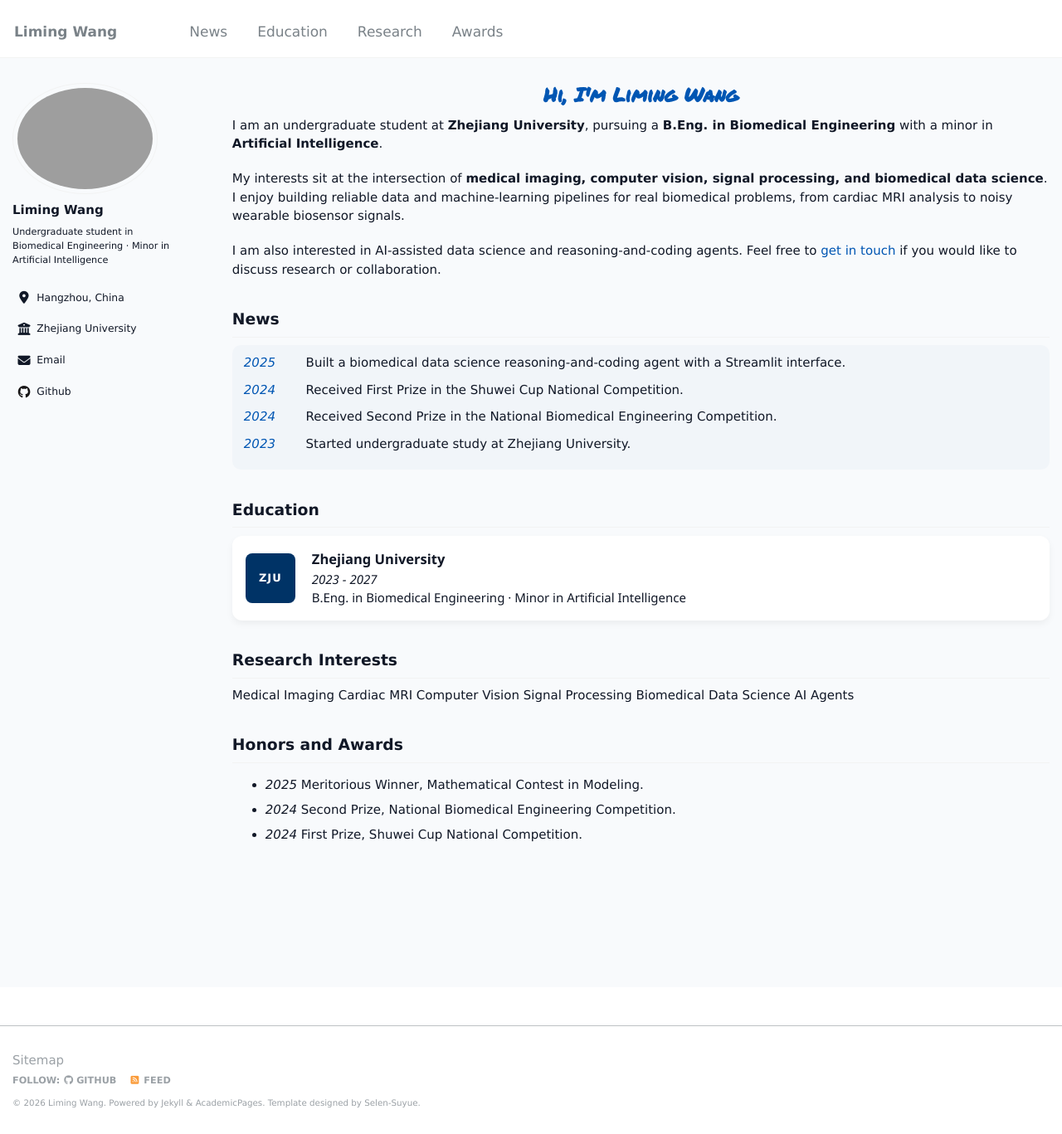
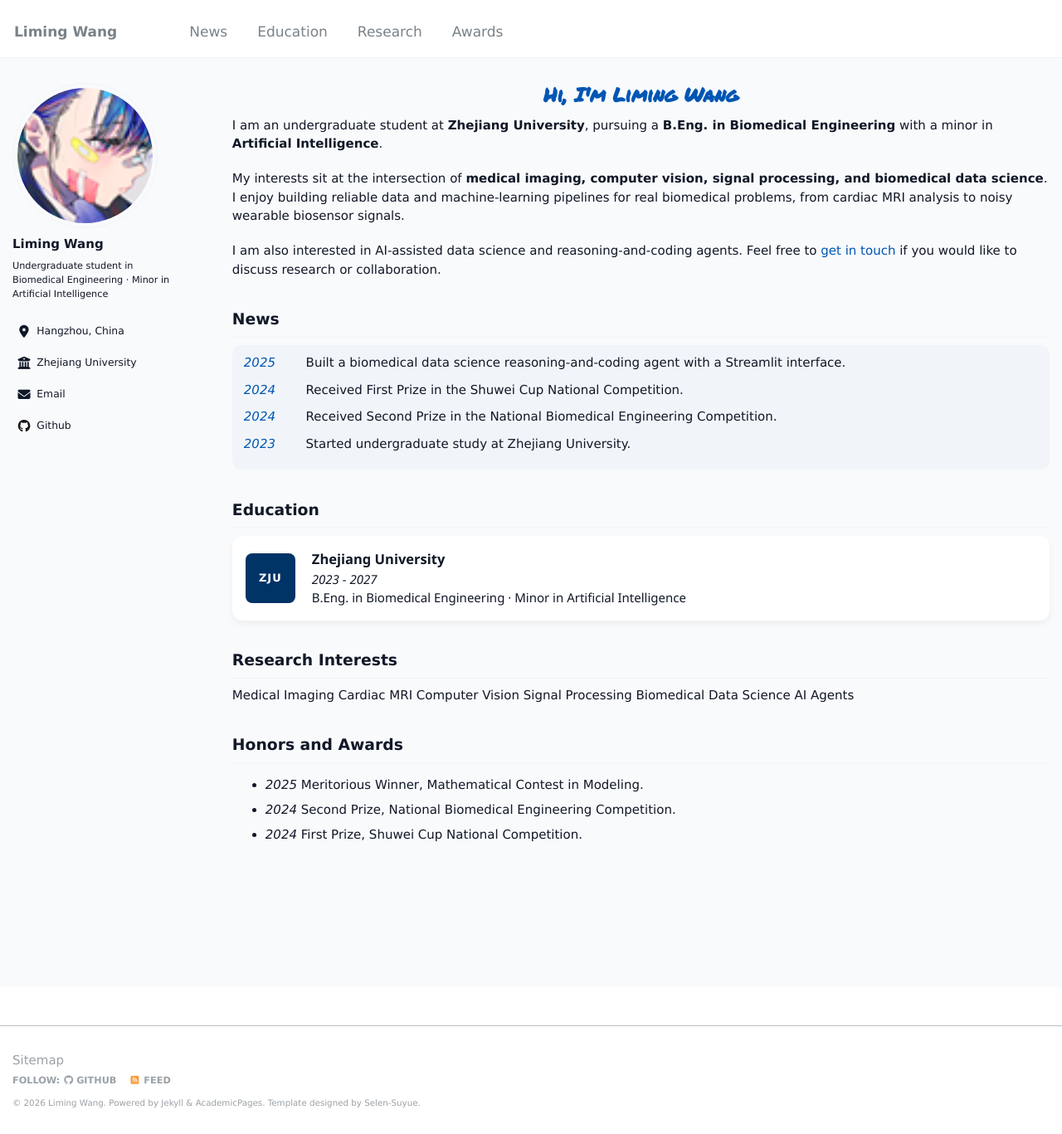
Before and after one commit to wwoozyq/wwoozyq.github.io, a Jekyll site: the page built from _pages/about.md, in a window 1280 px wide and 1367 px high. Shown: the whole window at 83% size. Built offline with Jekyll 4.4.1, drawn with Linux system fonts in a browser that asks for light colours; some web fonts are replaced.

Commit message:
Use template favicon for profile avatar

```diff
--- a/_config.yml
+++ b/_config.yml
@@ -8,7 +8,7 @@ baseurl                  : ""
 repository               : "wwoozyq/wwoozyq.github.io"
 
 author:
-  avatar           :
+  avatar           : "favicon.ico"
   name             : "Liming Wang"
   pronouns         :
   bio              : "Undergraduate student in Biomedical Engineering · Minor in Artificial Intelligence"
```
